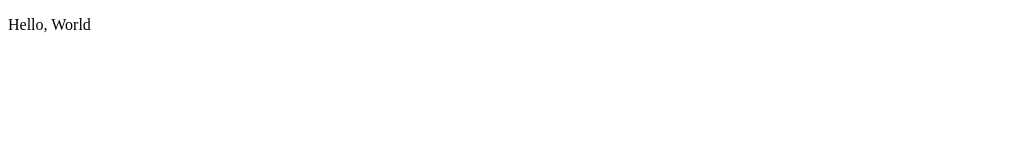
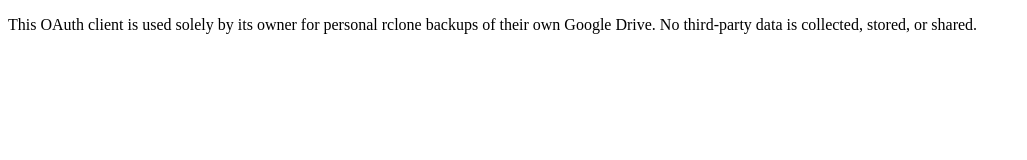
Before and after one commit to mitch-ic/silver-grain, a plain HTML site: page index.html in a window 1280 px wide. Shown: the whole page, without its empty margins (0-1027 px from the left). Drawn offline with Linux system fonts and the light colour scheme.

Commit message:
Update index.html

```diff
--- a/index.html
+++ b/index.html
@@ -2,7 +2,8 @@
 <html>
   <body>
     <p>
-    Hello, World
+    This OAuth client is used solely by its owner for personal rclone backups of their own Google Drive.
+      No third-party data is collected, stored, or shared.
     </p>
   </body>
 </html>
```
